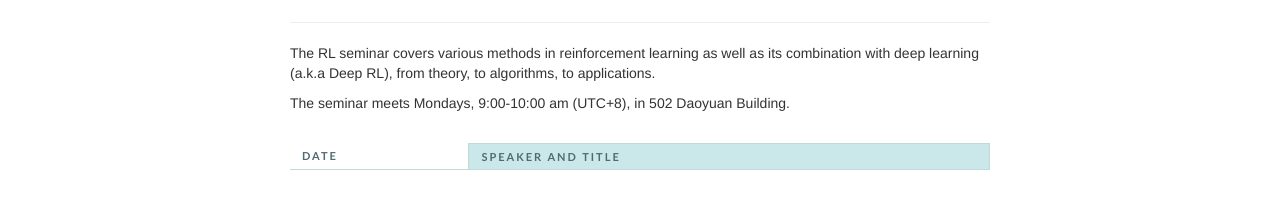
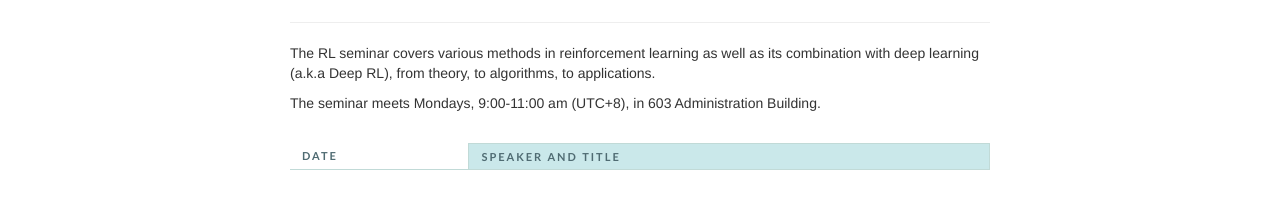
Before and after one commit to rlseminar/rlseminar.github.io, a Jekyll site: the page built from index-f19.md, in a window 1280 px wide. Shown: the part 150-359 px from the top of the page. Built offline with Jekyll 4.4.1, drawn with Linux system fonts in a browser that asks for light colours.

Commit message:
update room and time

```diff
--- a/index-f19.md
+++ b/index-f19.md
@@ -8,4 +8,4 @@ The RL seminar covers various methods in reinforcement learning
 as well as its combination with deep learning (a.k.a Deep RL),
 from theory, to algorithms, to applications.
 
-The seminar meets Mondays, 9:00-10:00 am (UTC+8), in 502 Daoyuan Building.
+The seminar meets Mondays, 9:00-11:00 am (UTC+8), in 603 Administration Building.
```
Also changed, not shown: about.md (+1 -1 lines), index-s19.md (+1 -1 lines).
